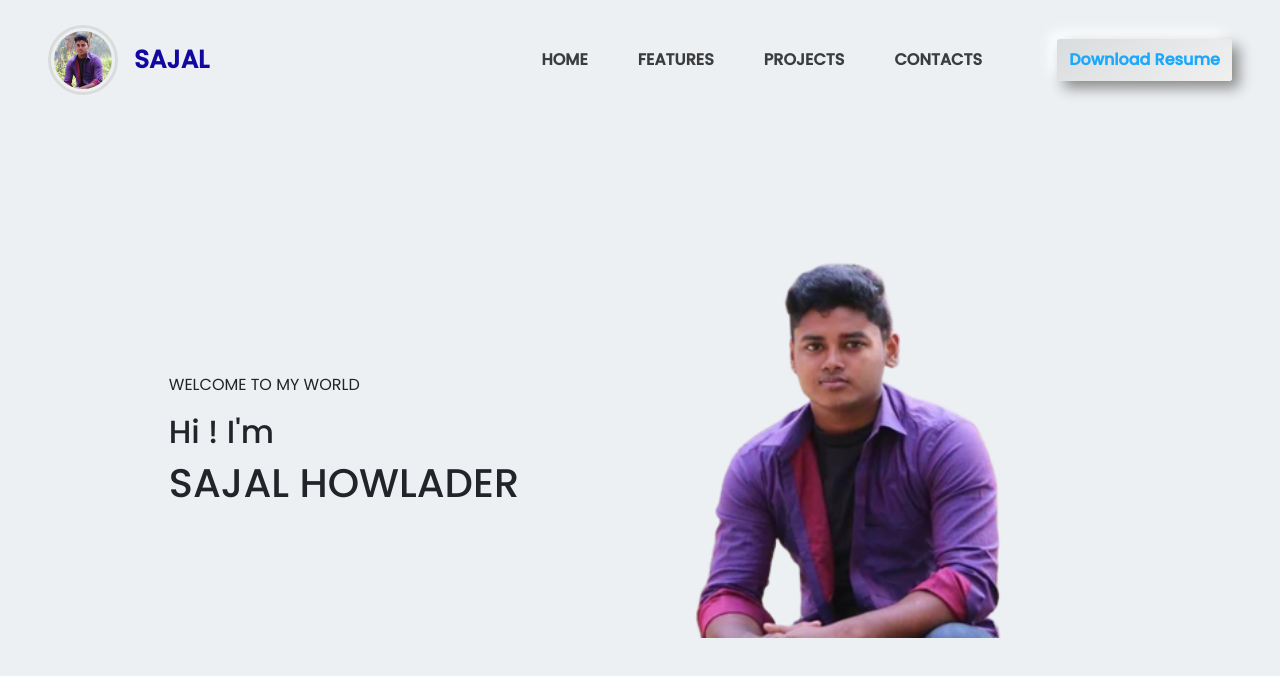
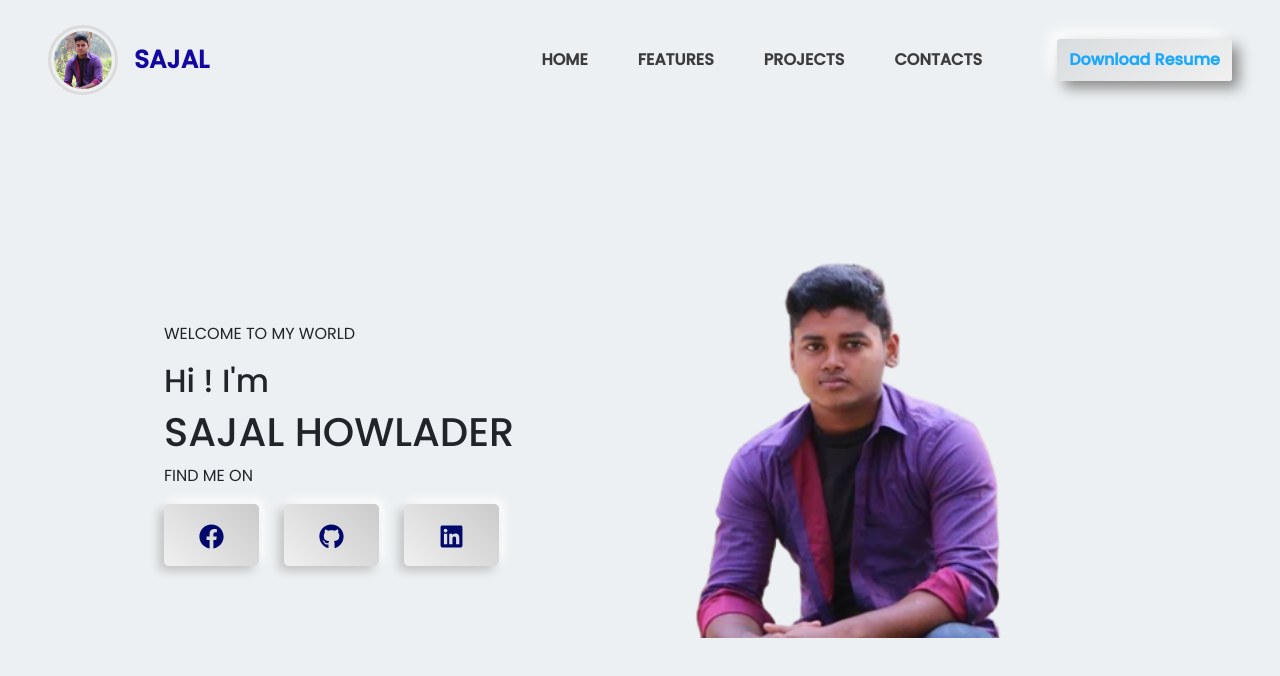
Before and after one commit to Sajalhowlader/portfolio, a React (Create React App) app: page / in a window 1280 px wide. Shown: the top 676 px of the page. Built offline with nearby package versions, Linux system fonts and the light colour scheme.

Commit message:
add find me

```diff
--- a/package.json
+++ b/package.json
@@ -10,6 +10,7 @@
     "react": "^18.1.0",
     "react-bootstrap": "^2.4.0",
     "react-dom": "^18.1.0",
+    "react-icons": "^4.4.0",
     "react-router-dom": "^6.3.0",
     "react-scripts": "5.0.1",
     "web-vitals": "^2.1.4"
--- a/src/Css/AllCss.css
+++ b/src/Css/AllCss.css
@@ -1,15 +1,19 @@
 @import url("https://fonts.googleapis.com/css2?family=Poppins:wght@300;400;500&display=swap");
+
 body {
   background-color: #ecf0f3;
   font-family: "Poppins", sans-serif;
 }
+
 .nav-con {
   padding: 20px 0px;
 }
+
 .navImg {
   display: flex;
   align-items: center;
 }
+
 .navImg img {
   width: 70px;
   height: 70px;
@@ -18,6 +22,7 @@ body {
   padding: 3px;
   margin-right: 5px;
 }
+
 .navImg span {
   color: #1208a1;
   font-weight: bold;
@@ -36,12 +41,14 @@ body {
   color: #00a1ffe3;
   margin-left: 50px;
 }
+
 .home-menu {
   text-decoration: none;
   padding: 6px 25px;
   color: #3c3c3c;
   font-weight: bold;
 }
+
 /* Banner section style */
 .banner-container {
   display: grid;
@@ -49,9 +56,22 @@ body {
   align-items: center;
   height: 81vh;
 }
+
 .banner-img img {
   width: 70%;
 }
+
 .banner-info {
   margin: 0 auto;
 }
+
+.social-btn {
+  border-radius: 5px;
+  background: linear-gradient(225deg, #cacaca, #f0f0f0);
+  box-shadow: -5px 5px 10px #c3c3c3, 5px -5px 10px #fdfdfd;
+  border: none;
+  margin-right: 25px;
+  padding: 12px 35px;
+  color: #00086c;
+  font-size: 25px;
+}
--- a/src/Pages/Home/Banner.js
+++ b/src/Pages/Home/Banner.js
@@ -1,4 +1,5 @@
 import React from 'react';
+import { FaFacebook, FaGithub, FaLinkedin } from 'react-icons/fa';
 import bannerImg from '../../images/ppp.png';
 const Banner = () => {
     return (
@@ -8,6 +9,19 @@ const Banner = () => {
                   <p>WELCOME TO MY WORLD</p>
                 <h2>Hi ! I'm</h2>
                    <h1>SAJAL HOWLADER</h1>
+                   <div>
+                     <p>FIND ME ON</p>
+                     <button className='social-btn'>
+                     <FaFacebook/>
+                     </button>
+                     <button className='social-btn'>
+                       <FaGithub/>
+                     </button>
+                     <button className='social-btn'>
+                       <FaLinkedin/>
+                     </button>
+
+                   </div>
               </div>
               <div className="banner-img">
                 <div className="img-shadow">
```
Also changed, not shown: 2 other files (tests, documents, lock files or other folders).
